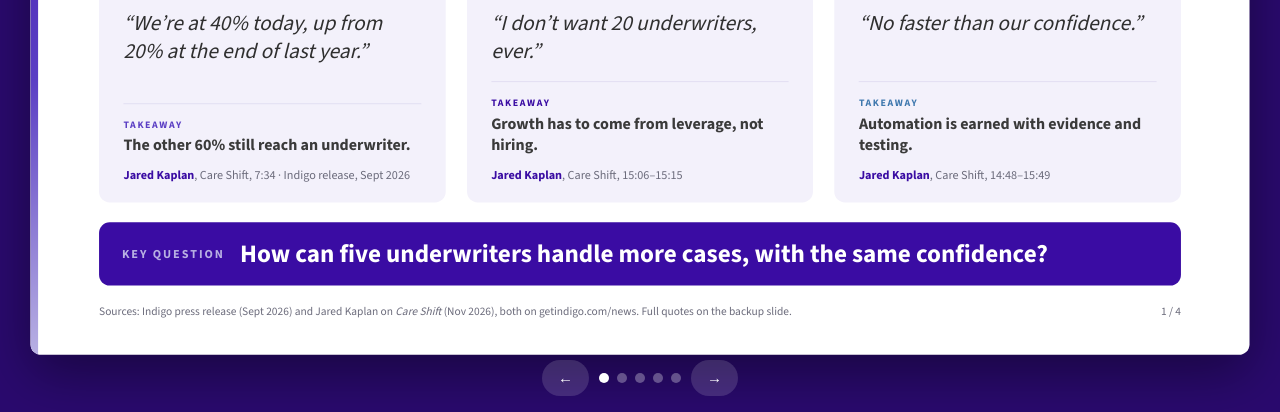
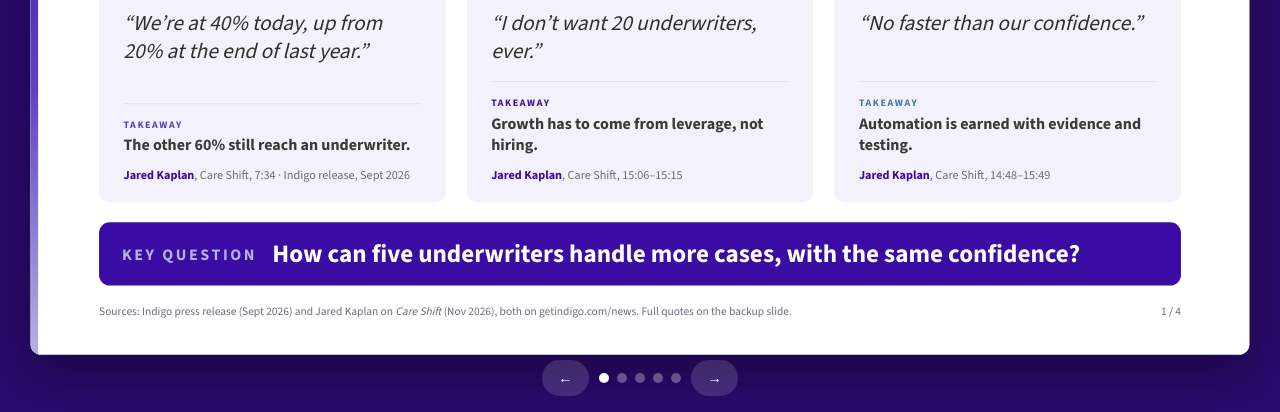
Before and after one commit to akhilesh360/underwriter-exception-copilot, a plain HTML site: page docs/deck.html in a window 1280 px wide. Shown: the part 388-800 px from the top of the page. Drawn offline with nearby package versions, Linux system fonts and the light colour scheme.

Commit message:
Deck: larger KEY QUESTION label

```diff
--- a/docs/deck.html
+++ b/docs/deck.html
@@ -63,7 +63,7 @@
   .qc .who{padding-top:14px;font-size:16px;color:var(--muted)}
   .qc .who b{color:var(--primary)}
   .pstate{margin-top:26px;margin-bottom:24px;background:var(--primary);color:#fff;border-radius:14px;padding:22px 30px;display:flex;gap:20px;align-items:center}
-  .pstate span{font-size:16px;font-weight:800;letter-spacing:.16em;text-transform:uppercase;color:var(--lav);white-space:nowrap}
+  .pstate span{font-size:21px;font-weight:800;letter-spacing:.16em;text-transform:uppercase;color:var(--lav);white-space:nowrap}
   .pstate div{font-size:33px;font-weight:800;line-height:1.2}
   /* slide 2 */
   .s2{display:grid;grid-template-columns:1fr 360px;gap:40px;margin-top:30px;flex:1;min-height:0;margin-bottom:22px}
```
